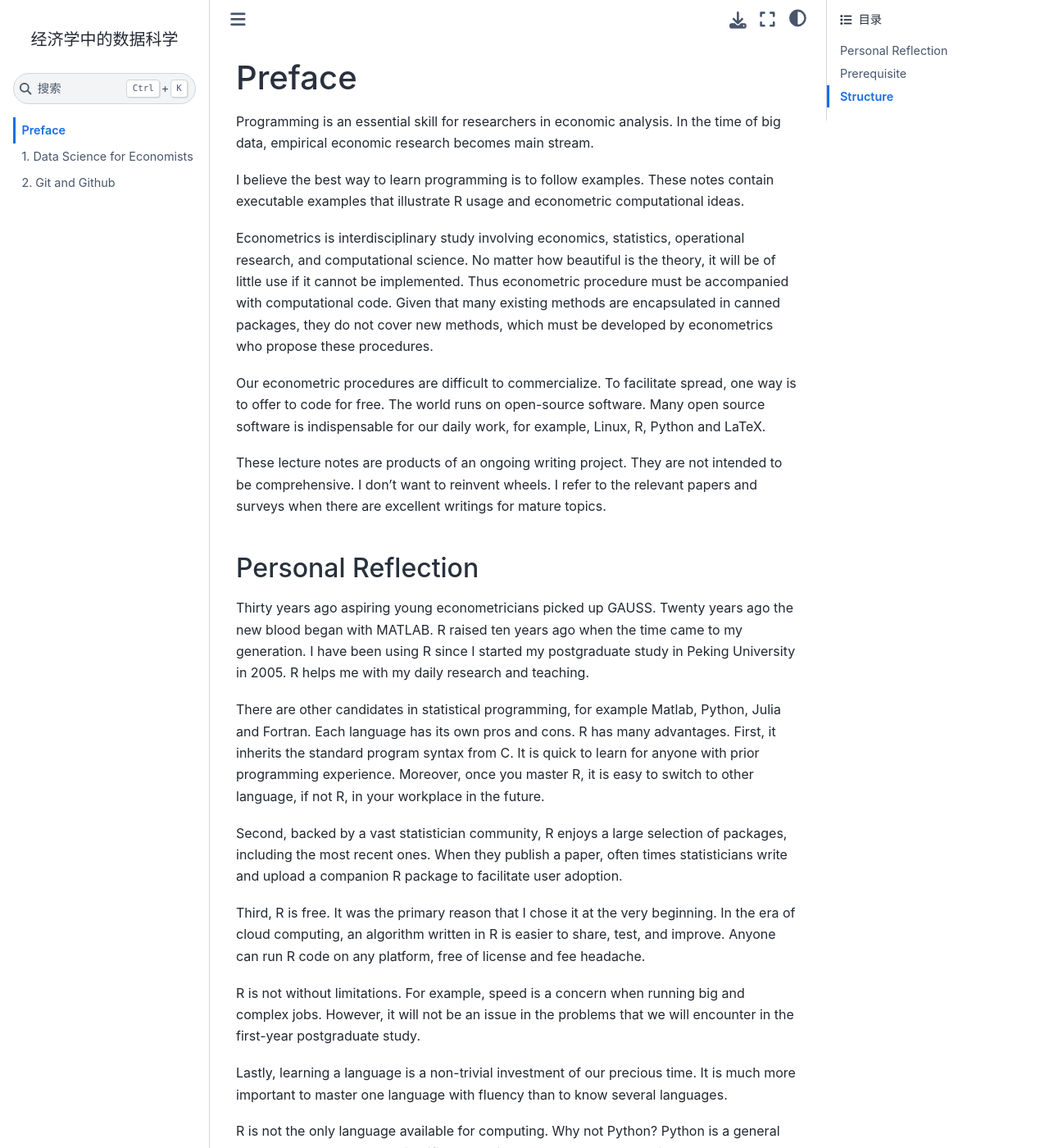
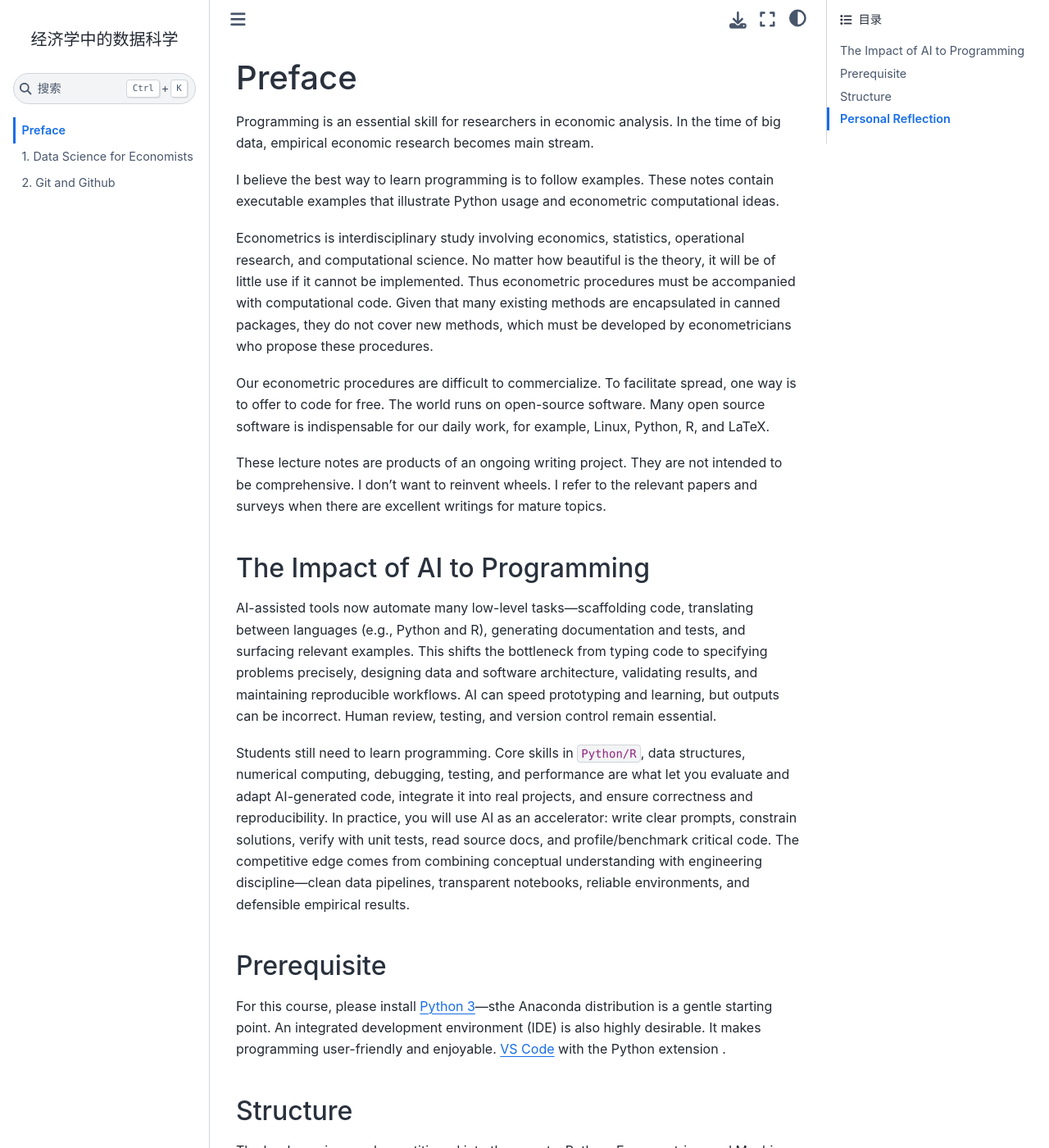
Before and after one commit to zhentaoshi/Econ5821, a Jupyter Book: the page built from 00-preface.md, in a window 1280 px wide and 1400 px high. Shown: the whole window at 82% size. Built offline with Jupyter Book 1.0.4 settings and Sphinx 7.4.7 and the Sphinx Book theme 1.1.4, drawn with Linux system fonts in a browser that asks for light colours; pages that are not in the unit, such as notebooks, are missing from menus; some of the changed text lies outside the part shown.

Commit message:
update preface

```diff
--- a/00-preface.md
+++ b/00-preface.md
@@ -1,26 +1,53 @@
-
 # Preface
 
 
 Programming is an essential skill for researchers in economic analysis.
 In the time of big data, empirical economic research becomes main stream.
 
-I believe the best way to learn programming is to follow examples. These notes contain executable examples that illustrate R usage and econometric computational ideas.
+I believe the best way to learn programming is to follow examples. These notes contain executable examples that illustrate Python usage and econometric computational ideas.
 
 Econometrics is interdisciplinary study involving economics, statistics, operational research, and computational science. No matter how beautiful is the theory,
-it will be of little use if it cannot be implemented. Thus econometric procedure must be accompanied with computational code. Given that many existing methods
-are encapsulated in canned packages, they do not cover new methods, which must be developed by econometrics who propose these procedures.
+it will be of little use if it cannot be implemented. Thus econometric procedures must be accompanied with computational code. Given that many existing methods
+are encapsulated in canned packages, they do not cover new methods, which must be developed by econometricians who propose these procedures.
 
 Our econometric procedures are difficult to commercialize.
 To facilitate spread, one way is to offer to code for free. The world runs on open-source software.
-Many open source software is indispensable for our daily work, for example, Linux, R, Python and LaTeX.
+Many open source software is indispensable for our daily work, for example, Linux, Python, R, and LaTeX.
 
 These lecture notes are products of an ongoing writing project.
 They are not intended to be comprehensive.
 I don't want to reinvent wheels.
 I refer to the relevant papers and surveys when there are excellent writings for mature topics.
 
+
+## The Impact of AI to Programming
+
+AI-assisted tools now automate many low-level tasks---scaffolding code, translating between languages (e.g., Python and R), generating documentation and tests, and surfacing relevant examples. This shifts the bottleneck from typing code to specifying problems precisely, designing data and software architecture, validating results, and maintaining reproducible workflows. AI can speed prototyping and learning, but outputs can be incorrect. Human review, testing, and version control remain essential.
+
+Students still need to learn programming. Core skills in `Python/R`, data structures, numerical computing, debugging, testing, and performance are what let you evaluate and adapt AI-generated code, integrate it into real projects, and ensure correctness and reproducibility. In practice, you will use AI as an accelerator: write clear prompts, constrain solutions, verify with unit tests, read source docs, and profile/benchmark critical code. The competitive edge comes from combining conceptual understanding with engineering discipline---clean data pipelines, transparent notebooks, reliable environments, and defensible empirical results.
+
+
+## Prerequisite
+
+For this course, please install [Python 3](https://www.python.org/)---sthe Anaconda distribution is a gentle starting point.
+An integrated development environment (IDE) is also highly desirable.
+It makes programming user-friendly and enjoyable.
+[VS Code](https://code.visualstudio.com/) with the Python extension .
+
+## Structure
+
+The book version can be partitioned into three parts: Python, Econometrics, and Machine Learning.
+
+The first two lectures cover basic Python and Python for data science. They teach skills about efficient array manipulation, parallel computing, and remote computing.
+The following two lectures cover simulation exercises and simulation-based methods in econometrics.
+The last two lectures talk about machine learning methods. Machine learning is relatively new for economists. Most economics programs only introduce a few
+algorithms but do not cover the theoretical components. We will provide a review starting from nonparametric statistical methods.
+
+
+
 ## Personal Reflection
+
+-- about `R` (Written in 2017)
 
 Thirty years ago aspiring young econometricians picked up GAUSS.
 Twenty years ago the new blood began with MATLAB.
@@ -63,19 +90,3 @@ In my opinion, R so far best suits our purpose of learning a computing language
 
 I was an expert in MATLAB, which is proprietary. I wrote those first few papers during and after my Ph.D study. However, I was never a fan of MATLAB's syntax, what was worse was its ugly functions.
 MATLAB may still linger in some areas in engineering, but it is a dinosaur fossil buried under the wonderland of big data.
-
-## Prerequisite
-
-For this course, please install [R](http://www.r-project.org/) or [Microsoft Open R](https://mran.microsoft.com/open).
-An integrated development environment (IDE) is also highly desirable.
-It makes programming user-friendly and enjoyable.
-[RStudio](http://www.rstudio.com/) is recommended.
-
-## Structure
-
-The book version can be partitioned into three parts: R, Econometrics, and Machine Learning.
-
-The first two lectures cover basic R and advanced R. Advanced R taught skills about speeding up matrix manipulation, parallel computing and remote computing.
-The following two lectures cover simulation exercises and simulation-based methods in econometrics.
-The last two lectures talk about machine learning methods. Machine learning is relatively new for economists. Most economics programs only introduce a few
-algorithms but do not cover the theoretical components. We try to provide a review starting from the conventional nonparametric statistical methods.
```
Also changed, not shown: 00-preface_py.md (deleted, +0 -46 lines).
